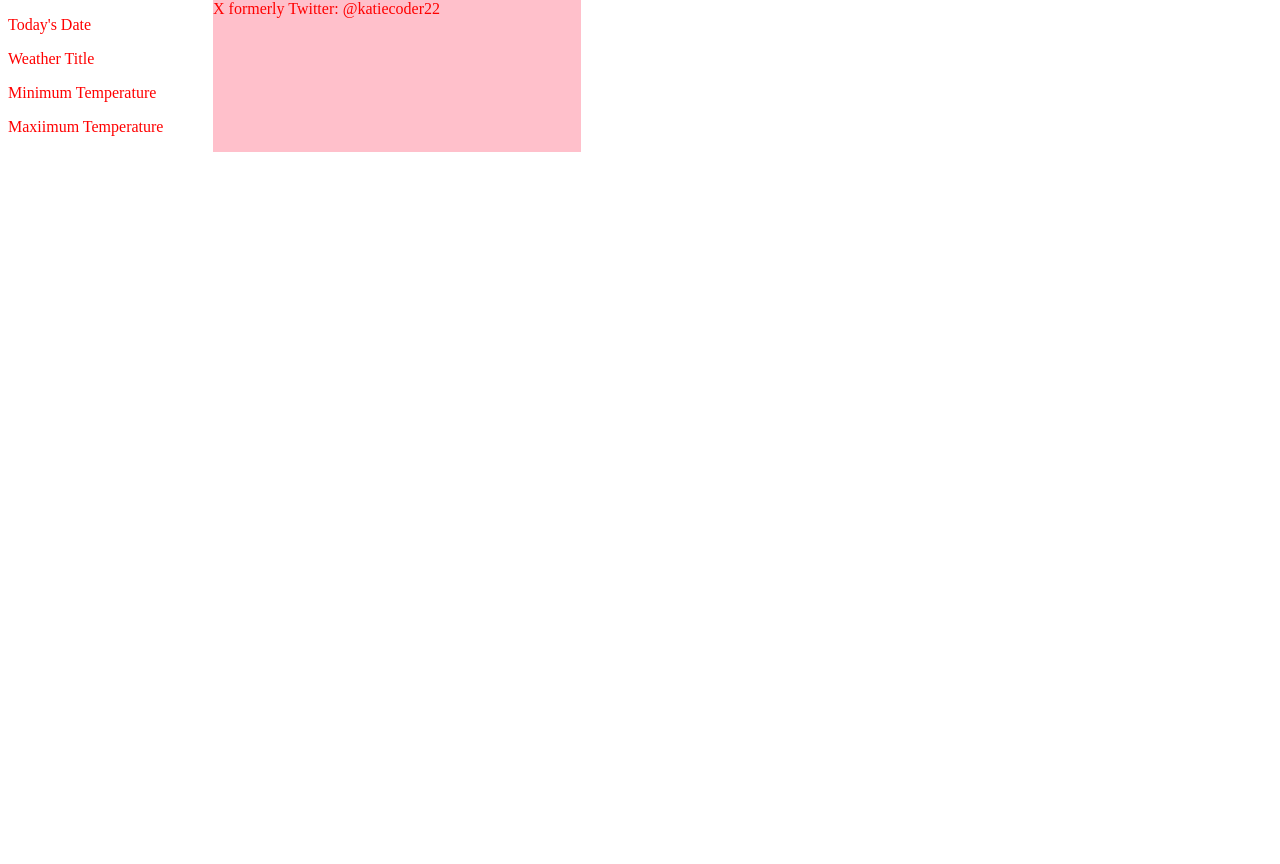
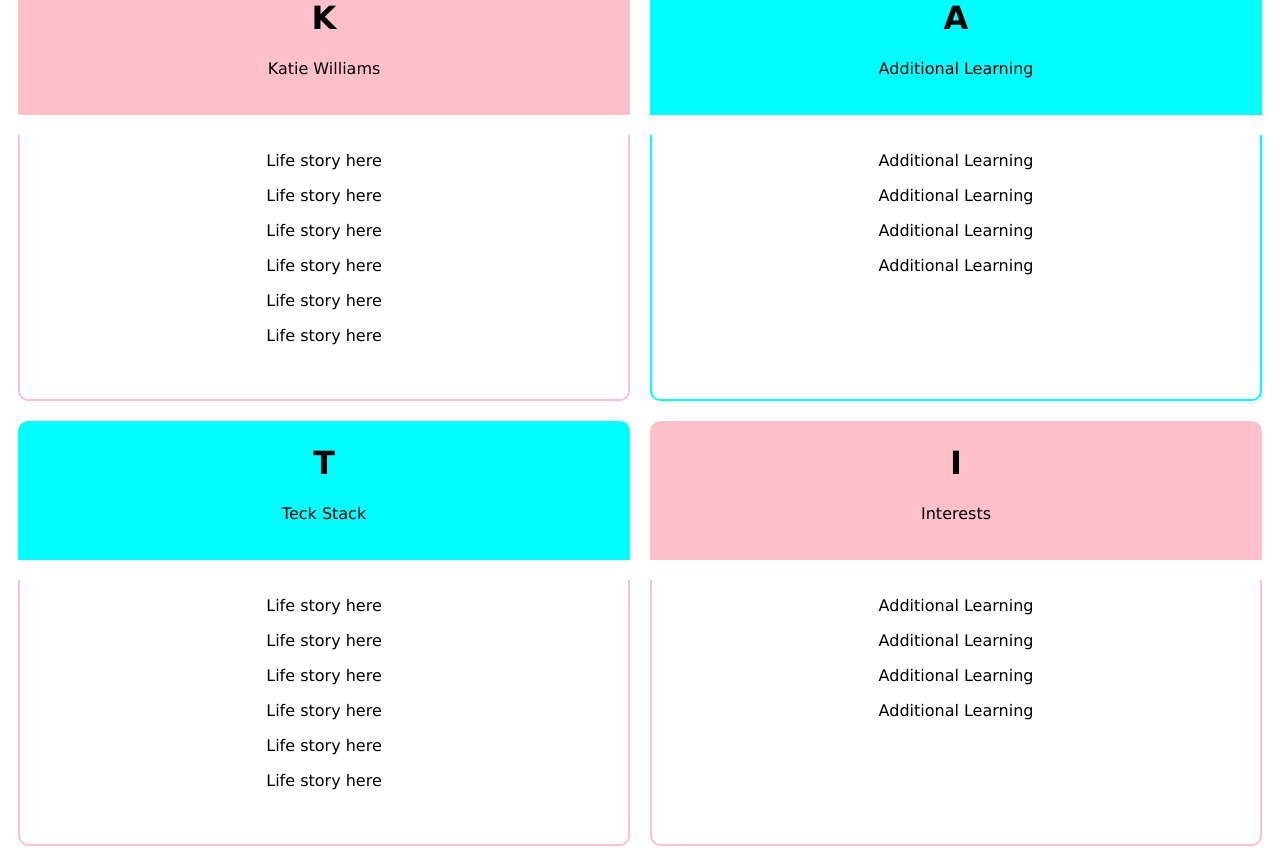
Before and after one commit to Katie-W-22/Backgrounds, a plain HTML site: page index.html in a window 1280 px wide. Shown: the part 42-906 px from the top of the page. Before the commit the page ends 800 px from the top, so only its background shows below. Drawn offline with Linux system fonts and the light colour scheme.

Commit message:
sections created

```diff
--- a/index.html
+++ b/index.html
@@ -10,20 +10,74 @@
     <script src="main.js"></script>
     <div class="flex-container">
 
-        <div id="weatherStripe" class="weatherStripe" >
-          <p id="weatherIntro">Today's Weather in Manchester:</p>
-          <p id="p1">Today's Date</p>
-          <p id="p5">Weather Title</p>
-          <p id="p3">Minimum Temperature</p>
-          <p id="p4">Maxiimum Temperature</p>
+        <div id="box1" class="box1" >
+          <h1>K</h1>
+          <p id="weatherIntro">Katie Williams</p>
+         <br>
+
+
         </div>
-          <div class="weatherIcon">
-          <img id="avatar" src="katieSocAvatar copy.png" alt="katieLogo">
-          <a href="https://www.linkedin.com/in/katie-williams-b9652946/">LinkedIn Profile</a>
-          <a href="https://github.com/Katie-W-22">GitHub link to Katie-W-22</a>
-        <p>X formerly Twitter: @katiecoder22</p>
+        <div id="box2" class="box2">
+        <h1>A</h1>
+        <p>Additional Learning</p>
         </div>
+      </div>
+
+      <div class="flex-container">
+
+        <div id="box3" class="box3" >
+          <p>Life story here</p>
+          <p>Life story here</p>
+          <p>Life story here</p>
+          <p>Life story here</p>
+          <p>Life story here</p>
+          <p>Life story here</p>
+         <br>
+         <br>
+        </div>
+        <div class="box4">
+        <p>Additional Learning</p>
+        <p>Additional Learning</p>
+        <p>Additional Learning</p>
+        <p>Additional Learning</p>
+        </div>
+      </div>
     </div>
 
+
+    <div class="flex-container">
+
+      <div id="box5" class="box5" >
+        <h1>T</h1>
+        <p id="tech">Teck Stack</p>
+       <br>
+      </div>
+      <div class="box6">
+      <h1>I</h1>
+      <p>Interests</p>
+      </div>
+    </div>
+  </div>
+
+  <div class="flex-container">
+
+    <div id="box7" class="box3" >
+      <p>Life story here</p>
+      <p>Life story here</p>
+      <p>Life story here</p>
+      <p>Life story here</p>
+      <p>Life story here</p>
+      <p>Life story here</p>
+     <br>
+     <br>
+    </div>
+    <div class="box8">
+    <p>Additional Learning</p>
+    <p>Additional Learning</p>
+    <p>Additional Learning</p>
+    <p>Additional Learning</p>
+    </div>
+  </div>
+</div>
 </body>
 </html>
--- a/styles.css
+++ b/styles.css
@@ -1,5 +1,6 @@
 body{
-    color: red;
+    color: black;
+    font-family:Verdana, Geneva, Tahoma, sans-serif
 
 }
 
@@ -14,10 +15,49 @@ body{
 }
 
 .flex-child:first-child {
-    margin-right: 20px;
+    margin-right: 2px;
 }
 
 
-.weatherIcon{
+
+.box1, .box6{
     background-color: pink;
+    width:50%;
+    text-align: center;
+    border: solid 2px pink;
+    border-radius: 10px 10px 0 0;
+    margin: 10px;
 }
+
+.box2, .box5{
+    background-color: aqua;
+    width:50%;
+    text-align: center;
+    border: solid 2px aqua;
+    border-radius: 10px 10px 0 0;
+    margin:10px;
+}
+
+.box3, .box8{
+    background-color: white;
+    width:50%;
+    text-align: center;
+    border-bottom: solid 2px pink;
+    border-left: solid 2px pink;
+    border-right: solid 2px pink;
+    border-radius: 10px;
+    border-radius: 0 0 10px 10px;
+    margin: 10px;
+}
+
+.box4, .box7{
+    background-color: white;
+    width:50%;
+    text-align: center;
+    border-bottom: solid 2px aqua;
+    border-left: solid 2px aqua;
+    border-right: solid 2px aqua;
+    border-radius: 10px;
+    border-radius: 0 0 10px 10px;
+    margin: 10px;
+}
```
